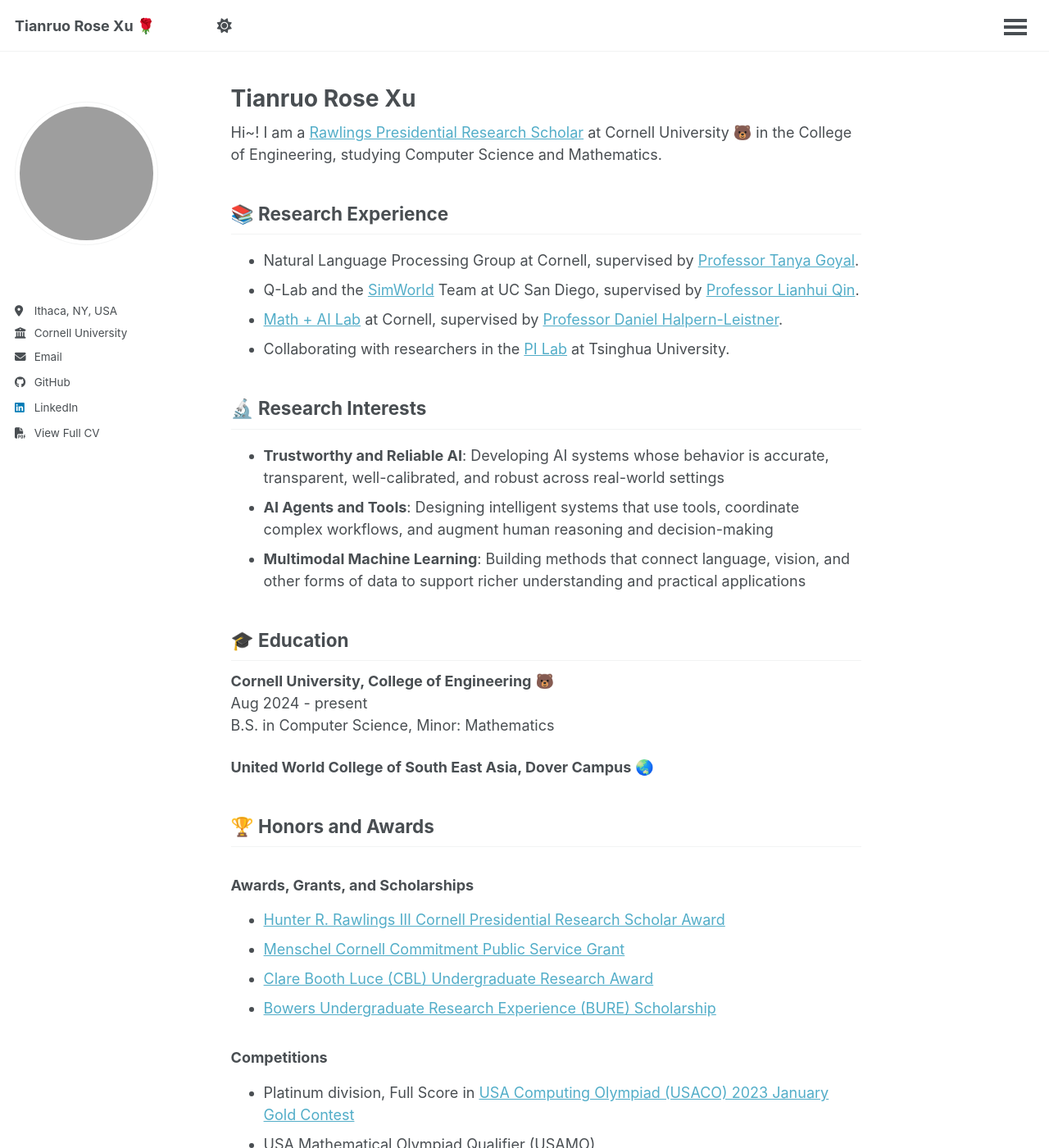
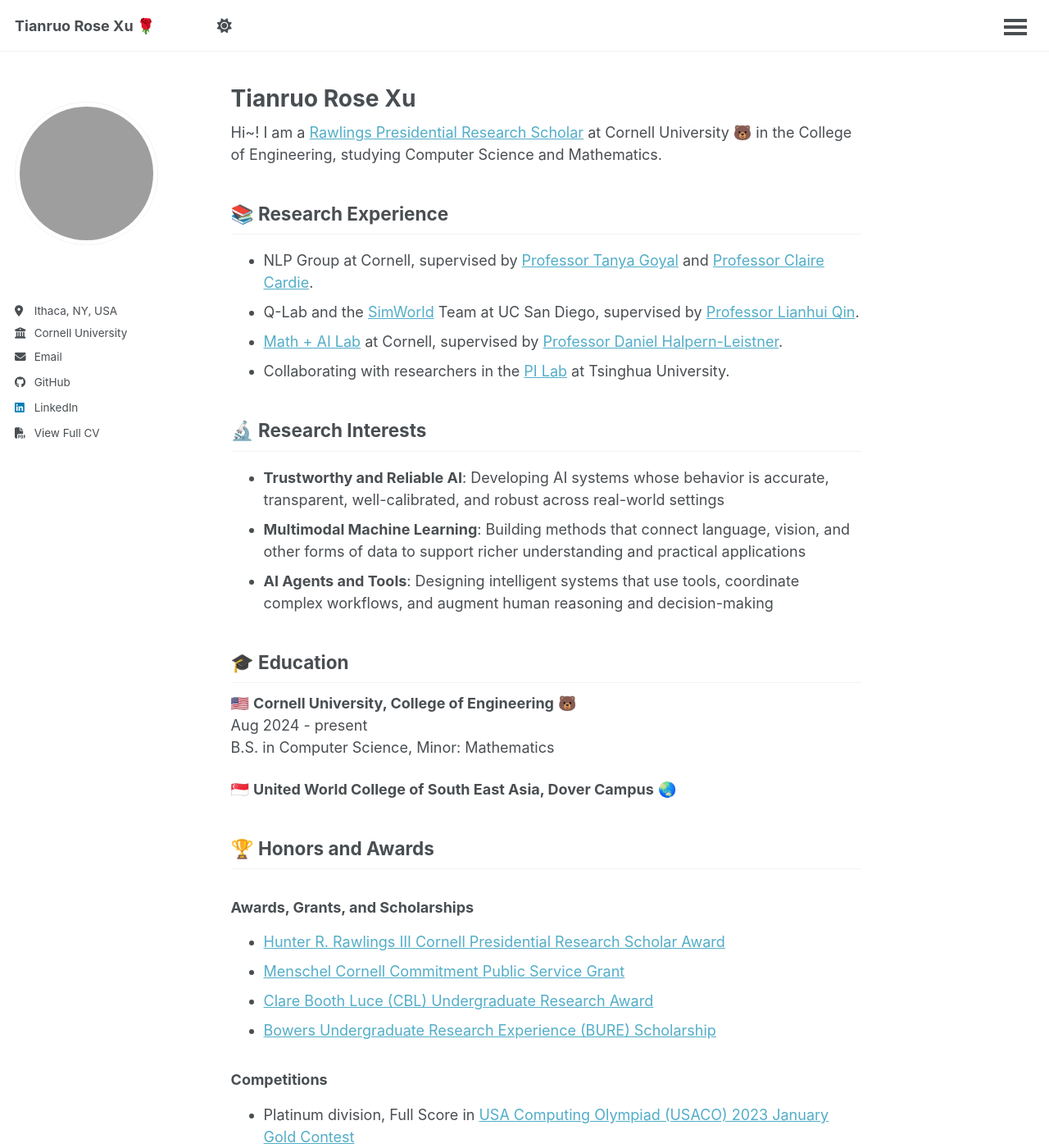
Before and after one commit to XTRose29/xtrose29.github.io, a Jekyll site: the page built from _pages/about.md, in a window 1280 px wide and 1400 px high. Shown: the whole window at 82% size. Built offline with Jekyll 4.4.1, drawn with Linux system fonts in a browser that asks for light colours.

Commit message:
Update about.md

```diff
--- a/_pages/about.md
+++ b/_pages/about.md
@@ -11,7 +11,7 @@
 
 ## 📚 Research Experience
 
-- Natural Language Processing Group at Cornell, supervised by <a href="https://tagoyal.github.io/" target="_blank" rel="noopener noreferrer">Professor Tanya Goyal</a>.
+- NLP Group at Cornell, supervised by <a href="https://tagoyal.github.io/" target="_blank" rel="noopener noreferrer">Professor Tanya Goyal</a> and <a href="https://tagoyal.github.io/" target="_blank" rel="noopener noreferrer">Professor Claire Cardie</a>.
 - Q-Lab and the <a href="https://simworld.org/" target="_blank" rel="noopener noreferrer">SimWorld</a> Team at UC San Diego, supervised by <a href="https://lianhui.ucsd.edu/" target="_blank" rel="noopener noreferrer">Professor Lianhui Qin</a>.
 - <a href="https://danielhl.github.io/math-ai.html" target="_blank" rel="noopener noreferrer">Math + AI Lab</a> at Cornell, supervised by <a href="https://danielhl.github.io/" target="_blank" rel="noopener noreferrer">Professor Daniel Halpern-Leistner</a>.
 - Collaborating with researchers in the <a href="https://github.com/thuhci" target="_blank" rel="noopener noreferrer">PI Lab</a> at Tsinghua University.
@@ -19,16 +19,16 @@
 ## 🔬 Research Interests
 
 - **Trustworthy and Reliable AI**: Developing AI systems whose behavior is accurate, transparent, well-calibrated, and robust across real-world settings
+- **Multimodal Machine Learning**: Building methods that connect language, vision, and other forms of data to support richer understanding and practical applications
 - **AI Agents and Tools**: Designing intelligent systems that use tools, coordinate complex workflows, and augment human reasoning and decision-making
-- **Multimodal Machine Learning**: Building methods that connect language, vision, and other forms of data to support richer understanding and practical applications
 
 ## 🎓 Education
 
-**Cornell University, College of Engineering** 🐻
+🇺🇸 **Cornell University, College of Engineering** 🐻
 Aug 2024 - present
 B.S. in Computer Science, Minor: Mathematics
 
-**United World College of South East Asia, Dover Campus** 🌏
+🇸🇬 **United World College of South East Asia, Dover Campus** 🌏
 
 ## 🏆 Honors and Awards
 
```
